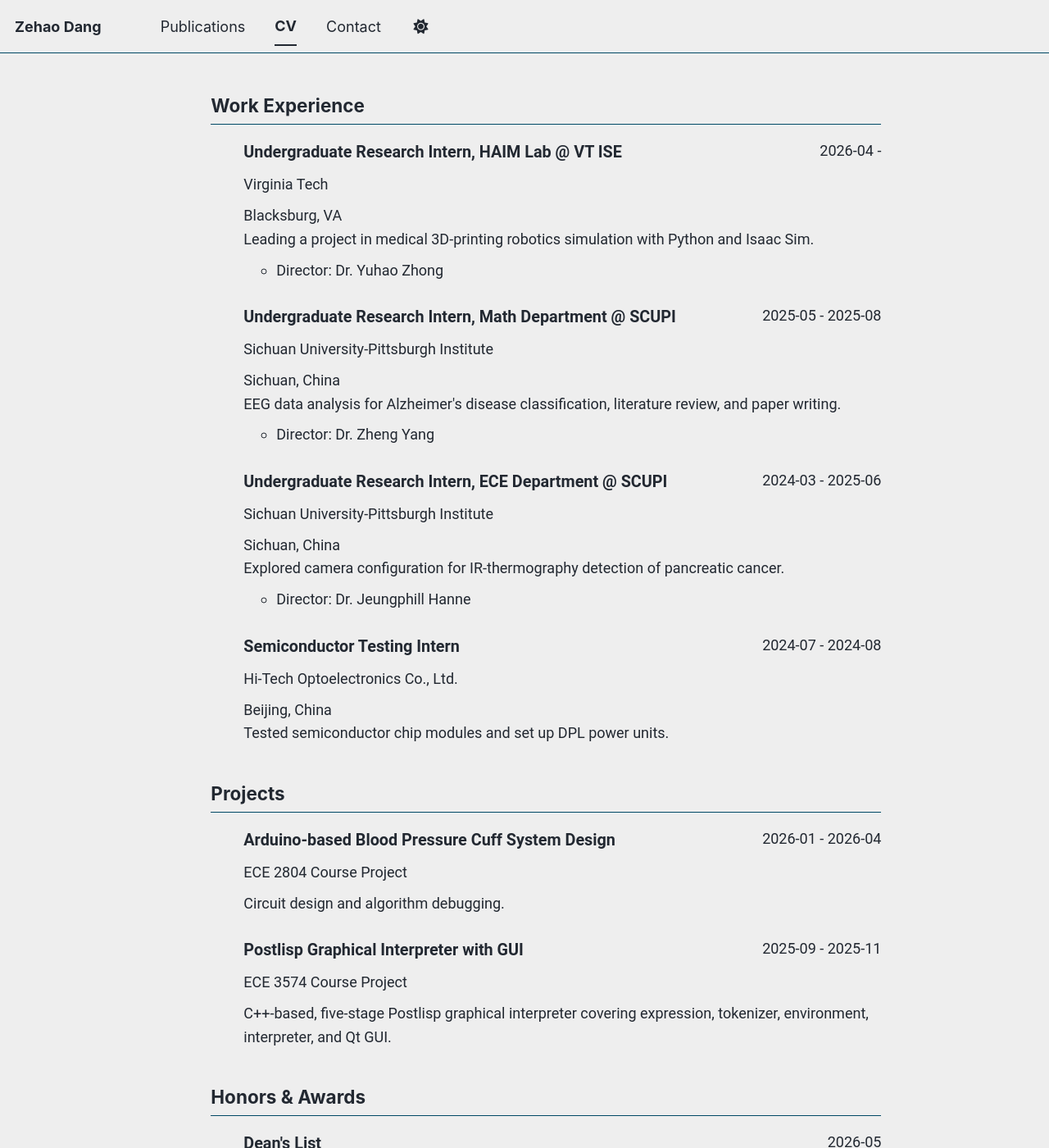
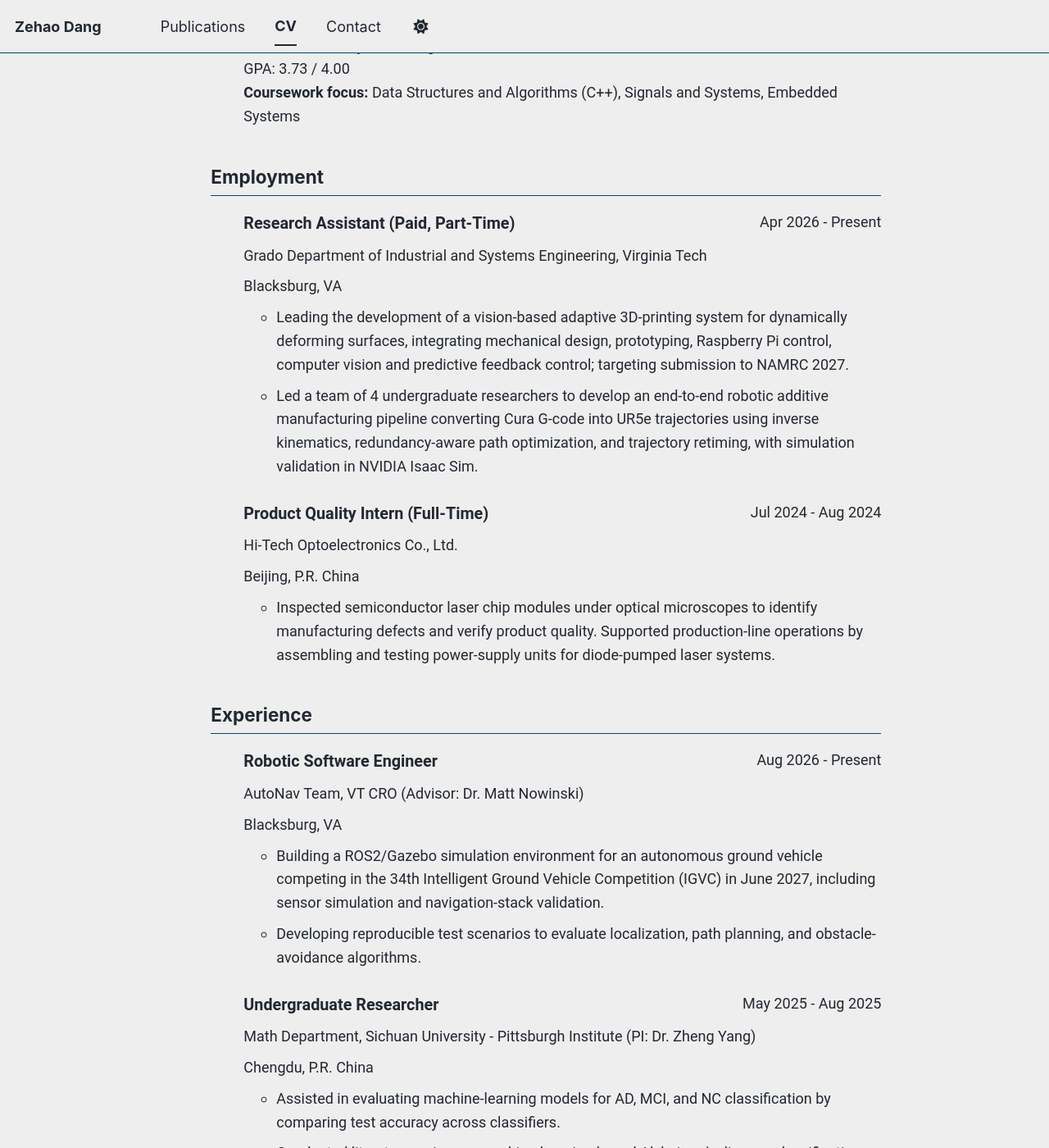
Before and after one commit to ZehaoDang1127/ZehaoDang1127.github.io, a Jekyll site: the page built from _pages/cv.md, in a window 1280 px wide and 1400 px high, scrolled down 874 px. Shown: the whole window at 82% size. Built offline with Jekyll 4.4.1, drawn with Linux system fonts in a browser that asks for light colours; a script bundle is joined from its source files by our own code; library files that are not in the unit come from our copies; some of the changed text lies outside the part shown.

Commit message:
Refresh site with updated CV
Update CV data (education, employment, experience, skills, awards, test
scores) from the new PDF, add Experience and Test Scores sections, host
the PDF at /files/cv.pdf, and fix month/Present date rendering.

Co-Authored-By: Claude Opus 5.5 <noreply@anthropic.com>
Claude-Session: https://claude.ai/code/session_017V9FNdUfAv8tCmjybU7fKk

```diff
--- a/_data/cv.json
+++ b/_data/cv.json
@@ -2,9 +2,9 @@
   "basics": {
     "name": "Zehao Dang",
     "email": "dangzehao@vt.edu",
-    "phone": "+1 540 824 8315",
+    "phone": "+1 540-824-8315",
     "website": "https://zehaodang1127.github.io",
-    "summary": "Computer Engineering student at Virginia Tech focused on industrial robotics, smart manufacturing, digital twins, and robotics learning.",
+    "summary": "Computer Engineering student at Virginia Tech (Control, Robotics and Autonomy concentration) working on vision-based adaptive 3D printing, robotic additive manufacturing, and autonomous ground-vehicle simulation.",
     "location": {
       "address": "",
       "postalCode": "",
@@ -27,112 +27,142 @@
   },
   "work": [
     {
-      "name": "Virginia Tech",
-      "position": "Undergraduate Research Intern, HAIM Lab @ VT ISE",
+      "name": "Grado Department of Industrial and Systems Engineering, Virginia Tech",
+      "position": "Research Assistant (Paid, Part-Time)",
       "location": "Blacksburg, VA",
-      "startDate": "2026-04",
+      "startDate": "2026-04-01",
       "endDate": "",
-      "summary": "Leading a project in medical 3D-printing robotics simulation with Python and Isaac Sim.",
+      "summary": "Leading a vision-based adaptive 3D-printing system for dynamically deforming surfaces and a robotic additive manufacturing pipeline for the UR5e, validated in NVIDIA Isaac Sim.",
       "highlights": [
-        "Director: Dr. Yuhao Zhong"
-      ]
-    },
-    {
-      "name": "Sichuan University-Pittsburgh Institute",
-      "position": "Undergraduate Research Intern, Math Department @ SCUPI",
-      "location": "Sichuan, China",
-      "startDate": "2025-05",
-      "endDate": "2025-08",
-      "summary": "EEG data analysis for Alzheimer's disease classification, literature review, and paper writing.",
-      "highlights": [
-        "Director: Dr. Zheng Yang"
-      ]
-    },
-    {
-      "name": "Sichuan University-Pittsburgh Institute",
-      "position": "Undergraduate Research Intern, ECE Department @ SCUPI",
-      "location": "Sichuan, China",
-      "startDate": "2024-03",
-      "endDate": "2025-06",
-      "summary": "Explored camera configuration for IR-thermography detection of pancreatic cancer.",
-      "highlights": [
-        "Director: Dr. Jeungphill Hanne"
+        "Leading the development of a vision-based adaptive 3D-printing system for dynamically deforming surfaces, integrating mechanical design, prototyping, Raspberry Pi control, computer vision and predictive feedback control; targeting submission to NAMRC 2027.",
+        "Led a team of 4 undergraduate researchers to develop an end-to-end robotic additive manufacturing pipeline converting Cura G-code into UR5e trajectories using inverse kinematics, redundancy-aware path optimization, and trajectory retiming, with simulation validation in NVIDIA Isaac Sim."
       ]
     },
     {
       "name": "Hi-Tech Optoelectronics Co., Ltd.",
-      "position": "Semiconductor Testing Intern",
-      "location": "Beijing, China",
-      "startDate": "2024-07",
-      "endDate": "2024-08",
-      "summary": "Tested semiconductor chip modules and set up DPL power units.",
-      "highlights": []
+      "position": "Product Quality Intern (Full-Time)",
+      "location": "Beijing, P.R. China",
+      "startDate": "2024-07-01",
+      "endDate": "2024-08-01",
+      "summary": "Inspected semiconductor laser chip modules for manufacturing defects and assembled and tested power-supply units for diode-pumped laser systems.",
+      "highlights": [
+        "Inspected semiconductor laser chip modules under optical microscopes to identify manufacturing defects and verify product quality. Supported production-line operations by assembling and testing power-supply units for diode-pumped laser systems."
+      ]
+    }
+  ],
+  "experience": [
+    {
+      "name": "AutoNav Team, VT CRO (Advisor: Dr. Matt Nowinski)",
+      "position": "Robotic Software Engineer",
+      "location": "Blacksburg, VA",
+      "startDate": "2026-08-01",
+      "endDate": "",
+      "summary": "Building a ROS2/Gazebo simulation environment for an autonomous ground vehicle competing in the 34th Intelligent Ground Vehicle Competition (IGVC).",
+      "highlights": [
+        "Building a ROS2/Gazebo simulation environment for an autonomous ground vehicle competing in the 34th Intelligent Ground Vehicle Competition (IGVC) in June 2027, including sensor simulation and navigation-stack validation.",
+        "Developing reproducible test scenarios to evaluate localization, path planning, and obstacle-avoidance algorithms."
+      ]
+    },
+    {
+      "name": "Math Department, Sichuan University - Pittsburgh Institute (PI: Dr. Zheng Yang)",
+      "position": "Undergraduate Researcher",
+      "location": "Chengdu, P.R. China",
+      "startDate": "2025-05-01",
+      "endDate": "2025-08-01",
+      "summary": "Evaluated machine-learning models for Alzheimer's disease classification and contributed to manuscript writing.",
+      "highlights": [
+        "Assisted in evaluating machine-learning models for AD, MCI, and NC classification by comparing test accuracy across classifiers.",
+        "Conducted literature review on machine-learning-based Alzheimer's disease classification and contributed to manuscript writing."
+      ]
+    },
+    {
+      "name": "ECE Department, Sichuan University - Pittsburgh Institute (PI: Dr. Jeungphill Hanne)",
+      "position": "Undergraduate Researcher",
+      "location": "Chengdu, P.R. China",
+      "startDate": "2024-03-01",
+      "endDate": "2025-05-01",
+      "summary": "Reviewed analytical methods for infrared thermography-based bone-fracture diagnosis and coordinated team research-paper presentations.",
+      "highlights": [
+        "Conducted a literature review of analytical methods for infrared thermography-based bone-fracture diagnosis. Coordinated biweekly research-paper presentations for a team of six undergraduate researchers."
+      ]
     }
   ],
   "education": [
     {
       "institution": "Virginia Tech",
-      "location": "Blacksburg, VA, United States",
+      "location": "Blacksburg, VA",
       "area": "B.S. in Computer Engineering",
-      "studyType": "College of Engineering",
-      "startDate": "2025-08",
-      "endDate": "",
-      "gpa": "3.47/4.0",
+      "studyType": "Control, Robotics and Autonomy Concentration",
+      "startDate": "2025-08-01",
+      "endDate": "2027-05-01",
+      "gpa": "3.47 / 4.00",
       "courses": [
-        "Control, Robotics and Autonomy"
+        "Introduction to Control Systems",
+        "Principles of Robotics",
+        "Machine Learning"
       ]
     },
     {
       "institution": "Sichuan University",
-      "location": "Sichuan, China",
+      "location": "Chengdu, P.R. China",
       "area": "B.E. in Electrical and Computer Engineering",
-      "studyType": "Sichuan University Pittsburgh Institute",
-      "startDate": "2023-09",
-      "endDate": "2025-07",
-      "gpa": "3.73/4.0",
-      "courses": []
+      "studyType": "Sichuan University - Pittsburgh Institute",
+      "startDate": "2023-08-01",
+      "endDate": "2025-05-01",
+      "gpa": "3.73 / 4.00",
+      "courses": [
+        "Data Structures and Algorithms (C++)",
+        "Signals and Systems",
+        "Embedded Systems"
+      ]
     }
   ],
   "skills": [
     {
-      "name": "Software Development",
+      "name": "Robotics",
       "level": "",
-      "keywords": ["C++", "Python", "Docker", "Qt GUI", "CMake"]
+      "keywords": [
+        "NVIDIA Isaac Sim",
+        "ROS2",
+        "Gazebo"
+      ]
     },
     {
-      "name": "Robotics",
+      "name": "Software",
       "level": "",
-      "keywords": ["Isaac Sim", "ROS2", "MATLAB", "CAD Design", "Arduino"]
+      "keywords": [
+        "Git",
+        "Python",
+        "C++",
+        "Linux",
+        "Qt",
+        "CMake",
+        "Docker",
+        "MATLAB"
+      ]
     },
     {
-      "name": "Circuit Design",
+      "name": "Hardware",
       "level": "",
-      "keywords": ["LTSpice", "Waveforms", "Verilog"]
+      "keywords": [
+        "CAD",
+        "3D Printing",
+        "Arduino",
+        "Raspberry Pi",
+        "LTspice"
+      ]
     },
     {
-      "name": "Academic Writing",
+      "name": "Technical Documentation",
       "level": "",
-      "keywords": ["LaTeX", "Microsoft Office"]
+      "keywords": [
+        "LaTeX",
+        "Markdown",
+        "Microsoft Office"
+      ]
     }
   ],
-  "projects": [
-    {
-      "name": "Arduino-based Blood Pressure Cuff System Design",
-      "context": "ECE 2804 Course Project",
-      "startDate": "2026-01",
-      "endDate": "2026-04",
-      "summary": "Circuit design and algorithm debugging.",
-      "highlights": []
-    },
-    {
-      "name": "Postlisp Graphical Interpreter with GUI",
-      "context": "ECE 3574 Course Project",
-      "startDate": "2025-09",
-      "endDate": "2025-11",
-      "summary": "C++-based, five-stage Postlisp graphical interpreter covering expression, tokenizer, environment, interpreter, and Qt GUI.",
-      "highlights": []
-    }
-  ],
+  "projects": [],
   "languages": [
     {
       "language": "Chinese",
@@ -146,28 +176,37 @@
   "interests": [
     {
       "name": "Research interests",
-      "keywords": ["Industrial Robotics", "Smart Manufacturing", "Digital Twins", "Robotics Learning"]
+      "keywords": [
+        "Industrial Robotics",
+        "Smart Manufacturing",
+        "Digital Twins",
+        "Robotics Learning"
+      ]
     }
   ],
   "references": [],
   "awards": [
     {
       "title": "Dean's List",
-      "date": "2026-05",
+      "date": "2026-05-01",
       "awarder": "College of Engineering, Virginia Tech",
       "summary": "Spring 2026"
     },
     {
-      "title": "Sichuan University Freshmen Soccer Cup Champion",
-      "date": "2024-12",
+      "title": "2nd Class Scholarship",
+      "date": "2025-10-01",
       "awarder": "Sichuan University",
-      "summary": ""
+      "summary": "2024, 2025"
+    }
+  ],
+  "testScores": [
+    {
+      "name": "GRE",
+      "score": "Quantitative 170, Verbal 154, Analytical Writing 3.5"
     },
     {
-      "title": "Sichuan University Partial Scholarship, 2nd Prize",
-      "date": "2024-10",
-      "awarder": "Sichuan University",
-      "summary": ""
+      "name": "IELTS",
+      "score": "Overall 8.0, Listening 9.0, Reading 8.5, Writing 8.0, Speaking 7.0"
     }
   ],
   "publications": [
--- a/_includes/cv-template.html
+++ b/_includes/cv-template.html
@@ -77,7 +77,7 @@
       <li class="cv-item">
         <div class="cv-item-header">
           <div class="cv-item-title">{{ education.area }}</div>
-          <div class="cv-item-date">{{ education.startDate | date: "%b %Y" }} - {% if education.endDate %}{{ education.endDate | date: "%b %Y" }}{% else %}Present{% endif %}</div>
+          <div class="cv-item-date">{{ education.startDate | date: "%b %Y" }} - {% if education.endDate and education.endDate != "" %}{{ education.endDate | date: "%b %Y" }}{% else %}Present{% endif %}</div>
         </div>
         <div class="cv-item-content">
           <div class="cv-item-subtitle">{{ education.institution }}{% if education.location %}, {{ education.location }}{% endif %}</div>
@@ -100,22 +100,55 @@
   {% endif %}
 
   {% if cv.work.size > 0 %}
-  <!-- Work Experience -->
+  <!-- Employment -->
   <div class="cv-section">
-    <h2>Work Experience</h2>
+    <h2>Employment</h2>
     <ul class="cv-list">
       {% for work in cv.work %}
       <li class="cv-item">
         <div class="cv-item-header">
           <div class="cv-item-title">{{ work.position }}</div>
-          <div class="cv-item-date">{{ work.startDate | date: "%b %Y" }} - {% if work.endDate %}{{ work.endDate | date: "%b %Y" }}{% else %}Present{% endif %}</div>
+          <div class="cv-item-date">{{ work.startDate | date: "%b %Y" }} - {% if work.endDate and work.endDate != "" %}{{ work.endDate | date: "%b %Y" }}{% else %}Present{% endif %}</div>
         </div>
         <div class="cv-item-content">
           <div class="cv-item-subtitle">{{ work.name | default: work.company }}</div>
           {% if work.location %}
           <div class="cv-item-detail">{{ work.location }}</div>
           {% endif %}
-          {% if work.summary %}
+          {% if work.summary and work.highlights.size == 0 %}
+          <div class="cv-item-detail">{{ work.summary }}</div>
+          {% endif %}
+          {% if work.highlights.size > 0 %}
+          <ul class="cv-highlights">
+            {% for highlight in work.highlights %}
+            <li>{{ highlight }}</li>
+            {% endfor %}
+          </ul>
+          {% endif %}
+        </div>
+      </li>
+      {% endfor %}
+    </ul>
+  </div>
+  {% endif %}
+
+  {% if cv.experience.size > 0 %}
+  <!-- Research & Project Experience -->
+  <div class="cv-section">
+    <h2>Experience</h2>
+    <ul class="cv-list">
+      {% for work in cv.experience %}
+      <li class="cv-item">
+        <div class="cv-item-header">
+          <div class="cv-item-title">{{ work.position }}</div>
+          <div class="cv-item-date">{{ work.startDate | date: "%b %Y" }} - {% if work.endDate and work.endDate != "" %}{{ work.endDate | date: "%b %Y" }}{% else %}Present{% endif %}</div>
+        </div>
+        <div class="cv-item-content">
+          <div class="cv-item-subtitle">{{ work.name | default: work.company }}</div>
+          {% if work.location %}
+          <div class="cv-item-detail">{{ work.location }}</div>
+          {% endif %}
+          {% if work.summary and work.highlights.size == 0 %}
           <div class="cv-item-detail">{{ work.summary }}</div>
           {% endif %}
           {% if work.highlights.size > 0 %}
@@ -141,7 +174,7 @@
       <li class="cv-item">
         <div class="cv-item-header">
           <div class="cv-item-title">{{ project.name }}</div>
-          <div class="cv-item-date">{{ project.startDate | date: "%b %Y" }} - {% if project.endDate %}{{ project.endDate | date: "%b %Y" }}{% else %}Present{% endif %}</div>
+          <div class="cv-item-date">{{ project.startDate | date: "%b %Y" }} - {% if project.endDate and project.endDate != "" %}{{ project.endDate | date: "%b %Y" }}{% else %}Present{% endif %}</div>
         </div>
         {% if project.context %}<div class="cv-item-subtitle">{{ project.context }}</div>{% endif %}
         {% if project.summary %}<div class="cv-item-detail">{{ project.summary }}</div>{% endif %}
@@ -164,6 +197,21 @@
         </div>
         <div class="cv-item-subtitle">{{ award.awarder }}</div>
         {% if award.summary %}<div class="cv-item-detail">{{ award.summary }}</div>{% endif %}
+      </li>
+      {% endfor %}
+    </ul>
+  </div>
+  {% endif %}
+
+  {% if cv.testScores.size > 0 %}
+  <!-- Standardized Test Scores -->
+  <div class="cv-section">
+    <h2>Standardized Test Scores</h2>
+    <ul class="cv-list">
+      {% for test in cv.testScores %}
+      <li class="cv-item">
+        <div class="cv-item-title">{{ test.name }}</div>
+        <div class="cv-item-detail">{{ test.score }}</div>
       </li>
       {% endfor %}
     </ul>
--- a/_pages/cv.md
+++ b/_pages/cv.md
@@ -9,3 +9,7 @@ redirect_from:
 
 {% include base_path %}
 {% include cv-template.html %}
+
+<div class="cv-download-links">
+  <a href="{{ base_path }}/files/cv.pdf" class="btn btn--primary">Download CV as PDF</a>
+</div>
```
Also changed, not shown: _pages/about.md (+5 -9 lines), 1 other file.
